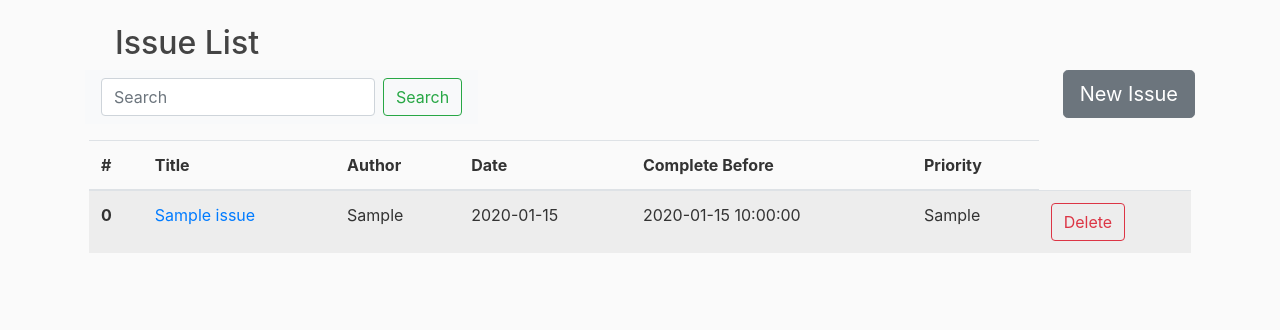
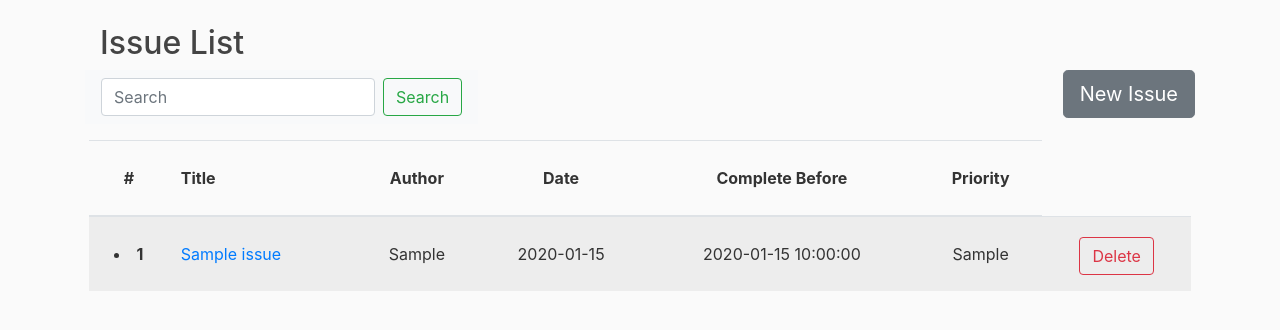
Before and after one commit to matttse/projectmanagementservice, a Flask app: page /issues/all in a window 1280 px wide. Shown: the part 56-386 px from the top of the page. Run offline with Flask 2, Linux system fonts and the light colour scheme; tables that the repository leaves empty hold one stand-in row (values such as "Sample post"); some libraries are stand-ins or nearby versions.

Commit message:
update issue tracking main page

```diff
--- a/service_application_package/issues/routes.py
+++ b/service_application_package/issues/routes.py
@@ -78,6 +78,6 @@ def issue_search():
     if issues:
         return render_template('issues_all.html',  form=form, title='issue', legend="New Issue", issues=issues, projects=projects, users=users)
     else:
-        flash('Keyword Not Found')
+        flash('Keyword Not Found', 'danger')
         url_list = url_for('issues.list_issues')
         return redirect(url_list)
--- a/service_application_package/templates/issues_all.html
+++ b/service_application_package/templates/issues_all.html
@@ -1,7 +1,7 @@
 {% extends "layout.html" %}
 {% block content %}
    <div class="panel panel-default">
-  <h2 class="panel-heading" style="padding-left: 30px">Issue List</h2>
+  <h2 class="panel-heading" style="padding-left: 15px">Issue List</h2>
          <div style="display: inline-block">
        <nav class="navbar navbar-light bg-light">
             <form class="form-inline"  action = "{{ url_for('issues.issue_search') }}" method="get">
@@ -13,7 +13,24 @@
     <div style="display: inline-block; float: right">
         <a role="button"  class="btn btn-secondary btn-lg" style = "float: right;" href="{{ url_for('issues.new_issue') }}">New Issue</a>
     </div>
+<style>
+body{
+    counter-reset: num;
+}
 
+li:before{
+    counter-increment: num;
+    content: counter(num);
+    list-style-type: none;
+    line-height:50px;
+    text-align:center;
+}
+ul{
+    list-style-type: none;
+    line-height:50px;
+    text-align:center;
+}
+</style>
 
   {% if projects|length > 0 %}
     <div class="container mx-auto my-auto py-3 px-1">
@@ -21,26 +38,25 @@
 
       <thead>
       <tr>
-        <th>#</th>
-        <th>Title</th>
-        <th>Author</th>
-        <th>Date</th>
-        <th>Complete Before</th>
-        <th>Priority</th>
+        <th style="line-height:50px;text-align:center">#</th>
+        <th style="line-height:50px">Title</th>
+        <th style="line-height:50px;text-align:center">Author</th>
+        <th style="line-height:50px;text-align:center">Date</th>
+        <th style="line-height:50px;text-align:center">Complete Before</th>
+        <th style="line-height:50px;text-align:center">Priority</th>
     </tr>
       </thead>
 
     {% if issues|length > 0 %}
         {% for issue in issues %}
             <tbody>
-            <th>{{ issue.id - 1 }}</th>
-            <td><a href="/issues/<int:issue_id>/update">{{issue.title}}</td>
-            <td>{{ issue.open_by }}</td>
-            <td>{{ issue.issue_date.strftime('%Y-%m-%d') }}</td>
-            <td>{{ issue.completed_date}}</td>
-            <td>{{ issue.priority }}</td>
-            <td><button type="button" class="btn btn-outline-danger">Delete</button></td>
-
+            <th style="line-height:50px;text-align:center"><li></li></th>
+            <td style="line-height:50px"><a href="/issues/<int:issue_id>/update">{{issue.title}}</td>
+            <td style="line-height:50px;text-align:center">{{ issue.open_by }}</td>
+            <td style="line-height:50px;text-align:center">{{ issue.issue_date.strftime('%Y-%m-%d') }}</td>
+            <td style="line-height:50px;text-align:center">{{ issue.completed_date}}</td>
+            <td style="line-height:50px;text-align:center">{{ issue.priority }}</td>
+            <td style="line-height:50px;text-align:center"><button type="button" class="btn btn-outline-danger">Delete</button></td>
             </tbody>
         {% endfor %}
         </table>
```
